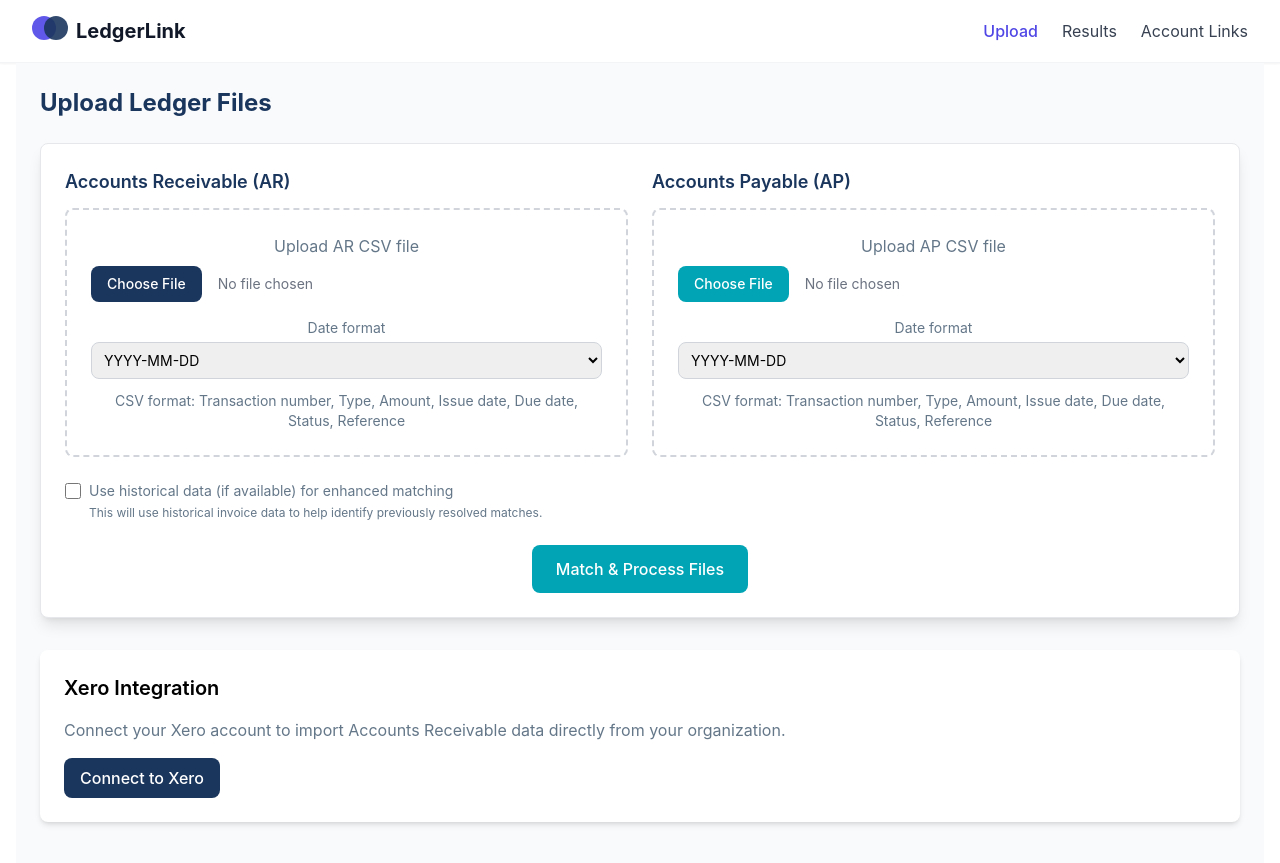
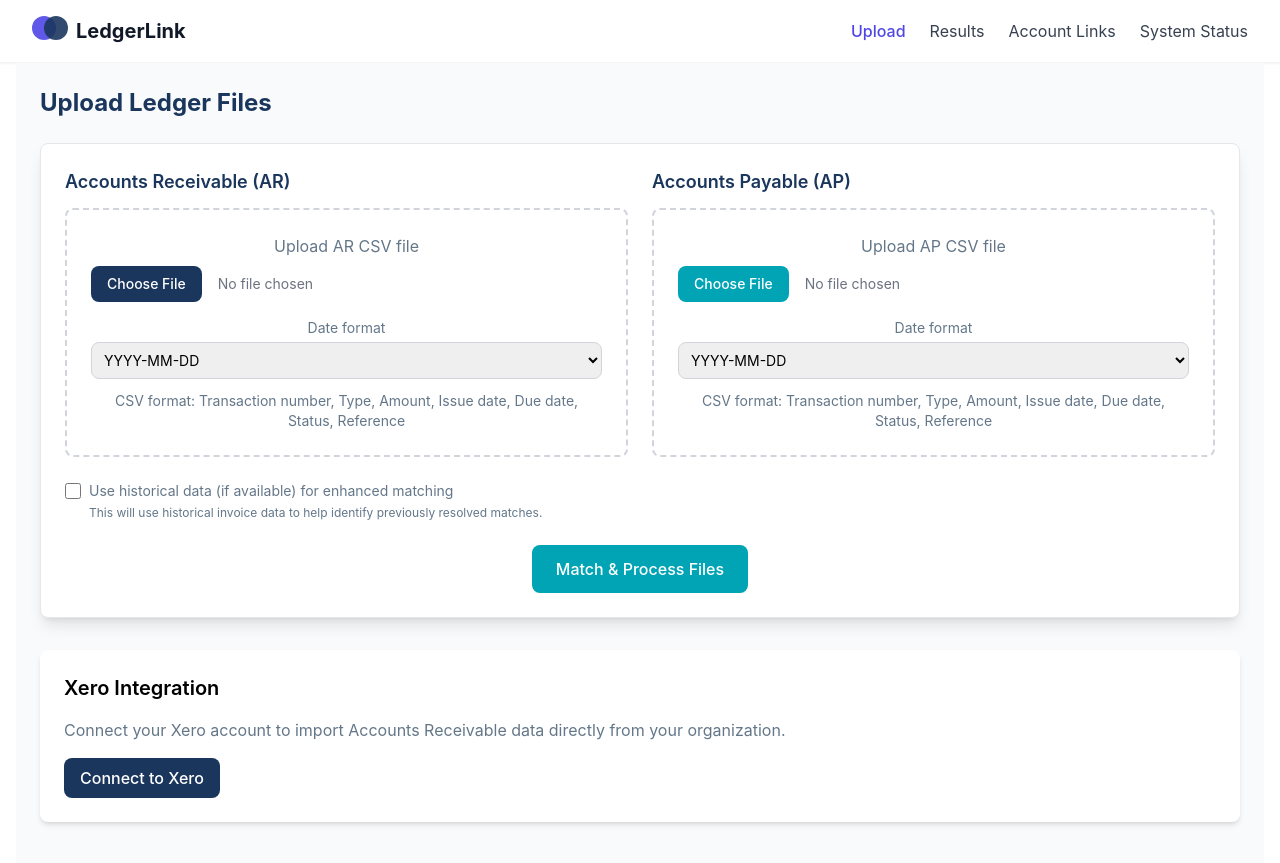
Before and after one commit to TomWall1/LedgerLink, a React (Create React App) app in the folder frontend/: page /upload in a window 1280 px wide. Built offline with nearby package versions, Linux system fonts and the light colour scheme.

Commit message:
Update NavHeader to include System Status link

```diff
--- a/frontend/src/components/NavHeader.jsx
+++ b/frontend/src/components/NavHeader.jsx
@@ -41,6 +41,11 @@ const NavHeader = () => {
                     Account Links
                   </Link>
                 </li>
+                <li>
+                  <Link to="/system" className={`hover:text-indigo-600 transition-colors text-gray-700 ${location.pathname === '/system' ? 'text-indigo-600 font-medium' : ''}`}>
+                    System Status
+                  </Link>
+                </li>
               </ul>
             </nav>
           )}
```
